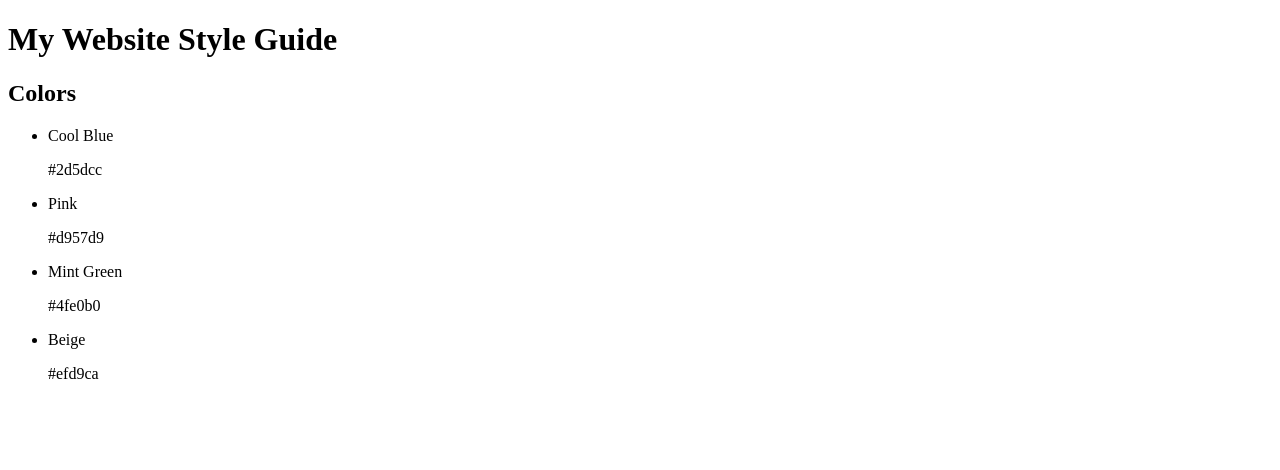
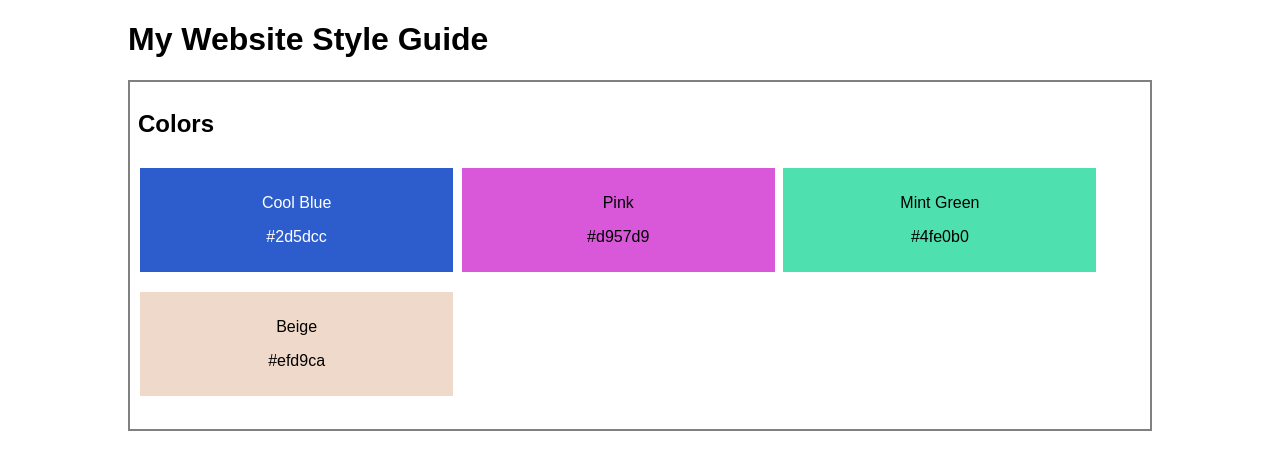
Before and after one commit to Jadamo121/WebDesignSystem, a plain HTML site: page index.html in a window 1280 px wide. Drawn offline with Linux system fonts and the light colour scheme.

Commit message:
create css for colors section

```diff
--- a/Resources/CSS/style.css
+++ b/Resources/CSS/style.css
@@ -0,0 +1,42 @@
+body {
+  width: 80%;
+  margin: 10px auto;
+  font-family: sans-serif;
+}
+
+section {
+  border: 2px solid gray;
+  padding: 8px;
+}
+
+.colors {
+  margin: 15px -40px;
+}
+
+.colors li {
+  display: inline-block;
+  margin: 10px 2px;
+  width: 30%;
+  text-align: center;
+}
+
+#cool_blue {
+  background-color: #2d5dcc;
+  color: white;
+  padding: 10px 0;
+}
+
+#pink {
+  background-color: #d957d9;
+  padding: 10px 0;
+}
+
+#mint_green {
+  background-color: #4fe0b0;
+  padding: 10px 0;
+}
+
+#beige {
+  background-color: #efd9ca;
+  padding: 10px 0;
+}
--- a/index.html
+++ b/index.html
@@ -13,20 +13,20 @@
     <main>
       <section>
         <h2>Colors</h2>
-        <ul>
-          <li class="colors">
+        <ul class="colors">
+          <li id="cool_blue">
             <p>Cool Blue</p>
             <p>#2d5dcc</p>
           </li>
-          <li>
+          <li id="pink">
             <p>Pink</p>
             <p>#d957d9</p>
           </li>
-          <li>
+          <li id="mint_green">
             <p>Mint Green</p>
             <p>#4fe0b0</p>
           </li>
-          <li>
+          <li id="beige">
             <p>Beige</p>
             <p>#efd9ca</p>
           </li>
```
